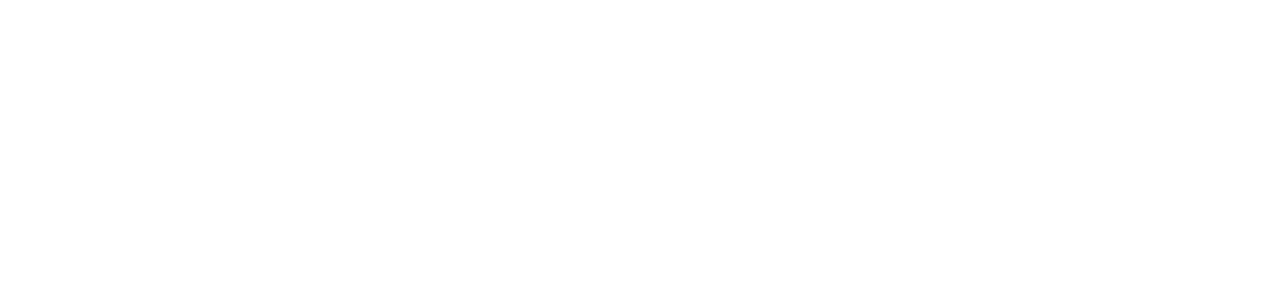
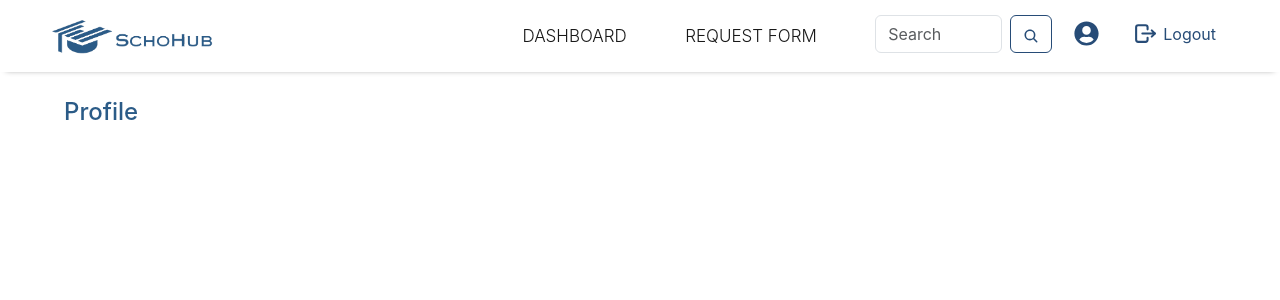
Before and after one commit to cslabiano/SchoHub, a React (Create React App) app in the folder frontend/: page /user/profile in a window 1280 px wide. Before the commit this address had no page. Shown: the top 300 px of the page. Built offline with nearby package versions, Linux system fonts and the light colour scheme; a web font is replaced by a local one.

Commit message:
fix: fix errors

```diff
--- a/frontend/src/App.js
+++ b/frontend/src/App.js
@@ -1,9 +1,12 @@
 import { Routes, Route } from "react-router-dom";
 
-import Login from "./pages/authorization/login.js";
-import Register from "./pages/authorization/register.js";
-import RequestForm from "./pages/user/requestForm.js";
-import View from "./pages/admin/view.js";
+import Login from "./pages/authorization/Login.js";
+import Register from "./pages/authorization/Register.js";
+
+import RequestForm from "./pages/user/RequestForm.js";
+import UserProfile from "./pages/profile/Profile.js";
+
+import View from "./pages/admin/View.js";
 
 function App() {
   return (
@@ -12,7 +15,8 @@
         <Route path="/" element={<Login />} />
         <Route path="/register" element={<Register />} />
         <Route path="/admin/view" element={<View />} />
-        <Route path="/user/form" element={<RequestForm/>} />
+        <Route path="/user/form" element={<RequestForm />} />
+        <Route path="/user/profile" element={<UserProfile />} />
       </Routes>
     </>
   );
--- a/frontend/src/components/adminNavbar.js
+++ b/frontend/src/components/adminNavbar.js
@@ -3,7 +3,7 @@
 import { IoSearch } from "react-icons/io5";
 import { FaUserCircle } from "react-icons/fa";
 import { TbLogout } from "react-icons/tb";
-import styles from "./navbar.module.css";
+import styles from "./Navbar.module.css";
 
 const AdminNavbar = () => {
   return (
--- a/frontend/src/components/userNavbar.js
+++ b/frontend/src/components/userNavbar.js
@@ -3,7 +3,7 @@
 import { IoSearch } from "react-icons/io5";
 import { FaUserCircle } from "react-icons/fa";
 import { TbLogout } from "react-icons/tb";
-import styles from "./navbar.module.css";
+import styles from "./Navbar.module.css";
 
 const userNavbar = () => {
   return (
--- a/frontend/src/pages/admin/view.js
+++ b/frontend/src/pages/admin/view.js
@@ -1,4 +1,4 @@
-import Navbar from "../../components/adminNavbar.js";
+import Navbar from "../../components/AdminNavbar.js";
 import React from "react";
 import styles from "./View.module.css";
 
--- a/frontend/src/pages/authorization/login.js
+++ b/frontend/src/pages/authorization/login.js
@@ -1,7 +1,7 @@
 import React, { useState } from "react";
 import { useNavigate } from "react-router-dom";
 import { toast } from "react-toastify";
-import styles from "./authorizationStyle.module.css";
+import styles from "./AuthorizationStyle.module.css";
 import { FcGoogle } from "react-icons/fc";
 import { Link } from "react-router-dom";
 
--- a/frontend/src/pages/authorization/register.js
+++ b/frontend/src/pages/authorization/register.js
@@ -1,7 +1,7 @@
 import React, { useState } from "react";
 import { useNavigate } from "react-router-dom";
 import { toast } from "react-toastify";
-import styles from "./authorizationStyle.module.css";
+import styles from "./AuthorizationStyle.module.css";
 import { FcGoogle } from "react-icons/fc";
 import { Link } from "react-router-dom";
 
--- a/frontend/src/pages/profile/profile.js
+++ b/frontend/src/pages/profile/profile.js
@@ -0,0 +1,18 @@
+import Navbar from "../../components/UserNavbar.js";
+import React from "react";
+import styles from "./Profile.module.css";
+
+const UserProfile = () => {
+  return (
+    <>
+      <div className={styles.container}>
+        <Navbar />
+        <div className={styles.title}>
+          <h4 className={styles.h4}>Profile</h4>
+        </div>
+      </div>
+    </>
+  );
+};
+
+export default UserProfile;
--- a/frontend/src/pages/user/requestForm.js
+++ b/frontend/src/pages/user/requestForm.js
@@ -1,44 +1,68 @@
-import Navbar from "../../components/userNavbar.js";
+import Navbar from "../../components/UserNavbar.js";
 import React from "react";
-import styles from "./requestForm.module.css";
+import styles from "./RequestForm.module.css";
 
 const RequestForm = () => {
   return (
     <>
-            <div><Navbar /></div>
+      <div>
+        <Navbar />
+      </div>
       <div className={styles.container}>
         <div className={styles.leftContainer}>
-                    <p className={styles.leftTitle}>
-                        Request a Material
-                    </p>
+          <p className={styles.leftTitle}>Request a Material</p>
           <div className={styles.formContainer}>
             <form class="row g-3">
               <div class="col-md-5">
-                                <label for="lastName" class="form-label">Last Name</label>
-                                <input type="text" class="form-control" id="lastName" placeholder="Enter your last name"></input>
+                <label for="lastName" class="form-label">
+                  Last Name
+                </label>
+                <input
+                  type="text"
+                  class="form-control"
+                  id="lastName"
+                  placeholder="Enter your last name"
+                ></input>
               </div>
               <div class="col-md-5">
-                                <label for="firstName" class="form-label">First Name</label>
-                                <input type="text" class="form-control" id="firstName" placeholder="Enter your first name"></input>
+                <label for="firstName" class="form-label">
+                  First Name
+                </label>
+                <input
+                  type="text"
+                  class="form-control"
+                  id="firstName"
+                  placeholder="Enter your first name"
+                ></input>
               </div>
               <div class="col-10">
-                                <label for="fileRequest" class="form-label">File to be Requested</label>
-                                <input type="text" class="form-control" id="fileReq" placeholder="Specify the name of the material"></input>
+                <label for="fileRequest" class="form-label">
+                  File to be Requested
+                </label>
+                <input
+                  type="text"
+                  class="form-control"
+                  id="fileReq"
+                  placeholder="Specify the name of the material"
+                ></input>
               </div>
               <div class="col-10">
-                                <label for="inputAddress2" class="form-label">Purpose of Request</label>
-                                <input type="text" class="form-control" id="inputAddress2" placeholder="State why you requested the material"></input>
+                <label for="inputAddress2" class="form-label">
+                  Purpose of Request
+                </label>
+                <input
+                  type="text"
+                  class="form-control"
+                  id="inputAddress2"
+                  placeholder="State why you requested the material"
+                ></input>
               </div>
             </form>
           </div>
         </div>
 
-                <div  className={styles.right}>
-
+        <div className={styles.right}></div>
       </div>
-            </div>
-
-
     </>
   );
 };
```
Also changed, not shown: 1 other file (tests, documents, lock files or other folders). Lines whose indentation alone changed are shown as unchanged.
